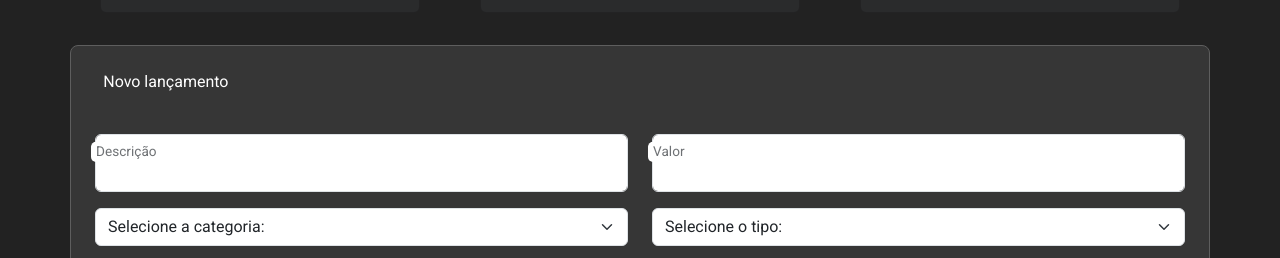
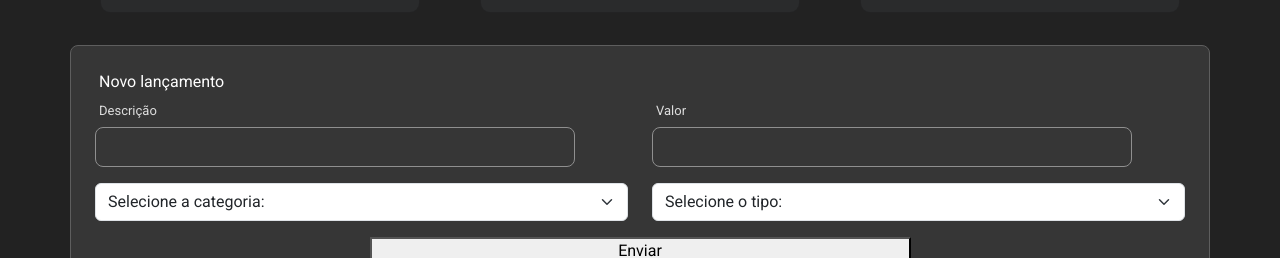
Before and after one commit to MarihTavares/RepositorioDeGastosFront, a React (Vite) app: page / in a window 1280 px wide. Shown: the part 223-481 px from the top of the page. Built offline with nearby package versions, Linux system fonts and the light colour scheme; no server answers.

Commit message:
estilo input

```diff
--- a/src/App.css
+++ b/src/App.css
@@ -4,6 +4,7 @@
     background-color: var(--fundo-cards);
     width: 20em;
     height: 7em;
+    border-radius: 10px;
 }
 
 .cards_titulo{
@@ -31,3 +32,21 @@
     border-radius: 8px;
     border: solid 1px #5e5e5e;
 }
+
+.input {
+  height: 2.5em;
+  width: 90%;
+  padding: 2px 2px;
+  background-color: #363636;
+  border: 1px solid #8f8f8f;
+  border-radius: 8px;
+  color: #ffffff;
+  outline: none;
+  box-shadow: none;
+}
+
+input[type="number"]::-webkit-inner-spin-button,
+input[type="number"]::-webkit-outer-spin-button {
+  -webkit-appearance: none;
+  margin: 0;
+}
--- a/src/components/formulario.jsx
+++ b/src/components/formulario.jsx
@@ -37,20 +37,22 @@ function Formulario(){
     <div class="container py-4" id='formulario'>
 
       <div class="row">
-        <p class="col-2 text-center">Novo lançamento</p>
+        <p class="col-2 text-start mx-3 mb-1">Novo lançamento</p>
       </div>
 
-      <div class="row justify-content-around m-0 p-0 g-4">
-        <div class="form-floating mb-3 col-6">
-          <input type="text" className="form-control" value={descricao}
-          onChange={(e) => setDescricao(e.target.value)} id="floatingInput"/>
-          <label for="floatingInput">Descrição</label>
+      <div class="row justify-content-center m-0 p-0">
+        <div class="mb-3 col-6">
+          <label class="cards_titulo mx-1">Descrição</label>
+          <div>
+            <input type="text" className="input" value={descricao} onChange={(e) => setDescricao(e.target.value)}/>
+          </div>
         </div>
 
-        <div class="form-floating mb-3 col-6">
-          <input type="number" className="form-control col-2" value={valor} onChange={handleChange} min={0}
-          id="floatingInput"/>
-          <label for="floatingInput">Valor</label>
+        <div class="mb-3 col-6">
+          <label class="cards_titulo mx-1">Valor</label>
+          <div>
+            <input type="number" className="input" value={valor} onChange={handleChange} min={0} />
+          </div>
         </div>
       </div>
 
```
